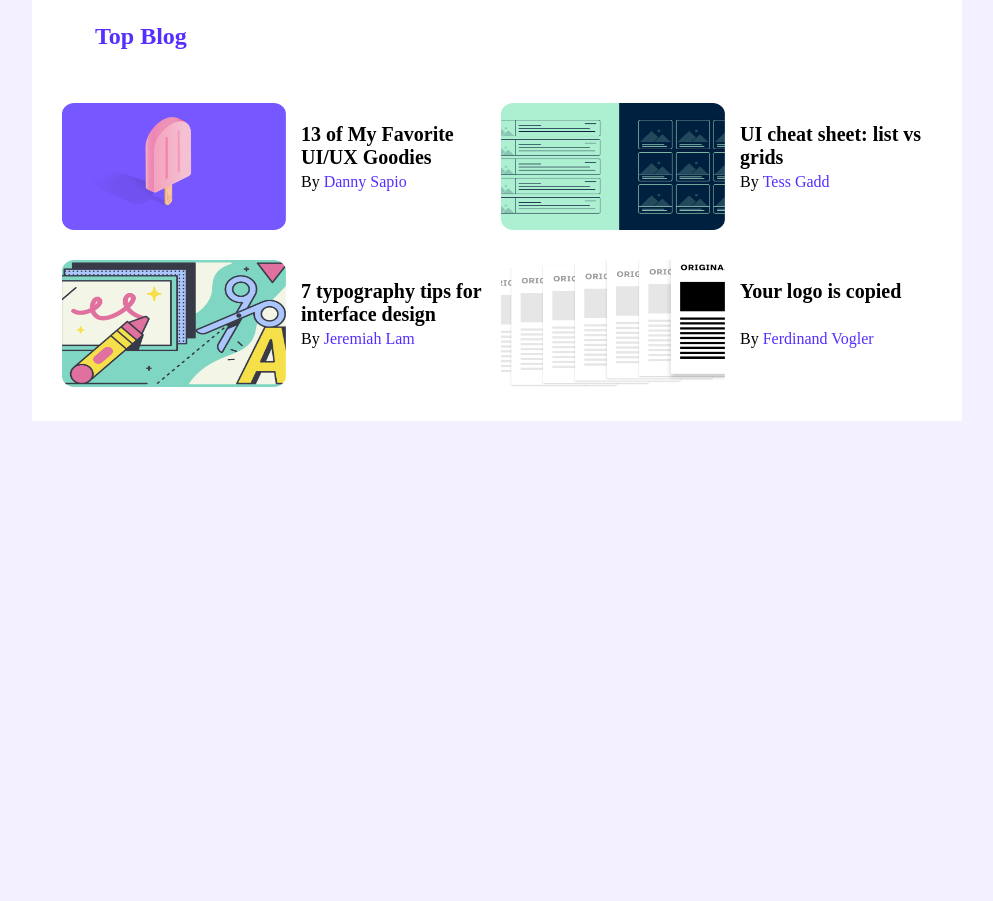
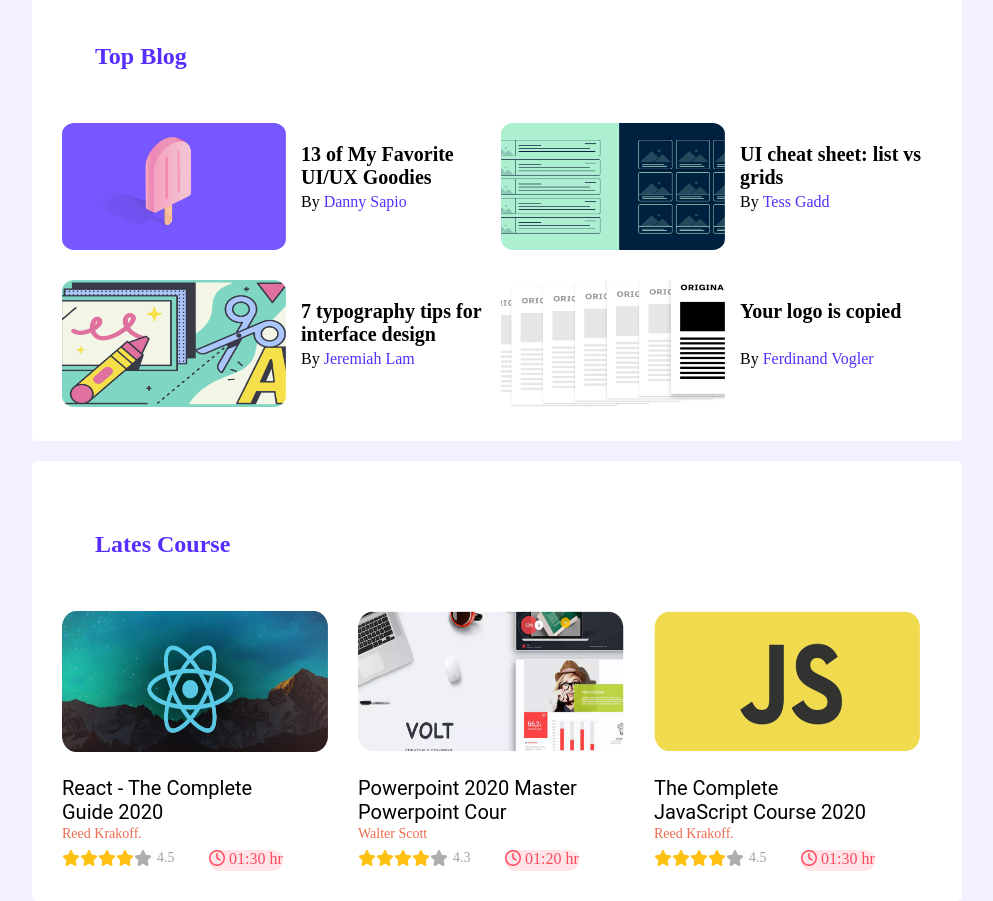
Before and after one commit to nazmuland7274442/leader-board-css3, a plain HTML site: page index.html in a window 1280 px wide. Shown: the part 373-1274 px from the top of the page, without its empty margins (151-1144 px from the left). Before the commit the page ends 1236 px from the top, so only its background shows below. Drawn offline with Linux system fonts and the light colour scheme.

Commit message:
respnsive-complite

```diff
--- a/index.html
+++ b/index.html
@@ -4,6 +4,8 @@
     <meta charset="UTF-8">
     <meta name="viewport" content="width=device-width, initial-scale=1.0">
     <title>Leader board</title>
+    <script src="https://kit.fontawesome.com/96a4ae6131.js"
+      crossorigin="anonymous"></script>
     <link rel="stylesheet" href="styles/styles.css">
 </head>
 <body>
@@ -102,6 +104,77 @@
             </div>
           </div>
         </section>
+        <!-- top player and blog end -->
+
+        <!-- Lates Course start -->
+        <section class="contanir">
+          <h2 class="section-title">
+            Lates Course
+          </h2>
+           <div class="Courses">
+             <div class="course">
+               <div class="course-banner">
+                   <img src="images/courses/course-1.png" alt="">
+                   <p class="course-banner-title">React - The Complete Guide
+                   2020</p>
+                   <div class="course-author">Reed Krakoff.</div>
+                   <div class="course-info">
+                      <i class="fa-solid fa-star field"></i>
+                      <i class="fa-solid fa-star field"></i>
+                      <i class="fa-solid fa-star field"></i>
+                      <i class="fa-solid fa-star field"></i>
+                      <i class="fa-solid fa-star empty"></i>
+                      <div class="course-rating">4.5</div>
+                      <div class="course-duration">
+                        <i class="fa-regular fa-clock"></i>
+                        01:30 hr
+                      </div>
+                   </div>
+                </div>
+              </div>
+                <div class="course">
+                  <div class="course-banner">
+                      <img src="images/courses/course-2.png" alt="">
+                      <p class="course-banner-title">Powerpoint 2020 Master
+                         Powerpoint Cour </p>
+                      <div class="course-author">Walter Scott</div>
+                      <div class="course-info">
+                         <i class="fa-solid fa-star field"></i>
+                         <i class="fa-solid fa-star field"></i>
+                         <i class="fa-solid fa-star field"></i>
+                         <i class="fa-solid fa-star field"></i>
+                         <i class="fa-solid fa-star empty"></i>
+                         <div class="course-rating">4.3</div>
+                         <div class="course-duration">
+                           <i class="fa-regular fa-clock"></i>
+                           01:20 hr
+                         </div>
+                      </div>
+                   </div>
+                   </div>
+                   <div class="course">
+                    <div class="course-banner">
+                        <img src="images/courses/course-3.png" alt="">
+                        <p class="course-banner-title">The Complete JavaScript
+                          Course 2020</p>
+                        <div class="course-author">Reed Krakoff.</div>
+                        <div class="course-info">
+                           <i class="fa-solid fa-star field"></i>
+                           <i class="fa-solid fa-star field"></i>
+                           <i class="fa-solid fa-star field"></i>
+                           <i class="fa-solid fa-star field"></i>
+                           <i class="fa-solid fa-star empty"></i>
+                           <div class="course-rating">4.5</div>
+                           <div class="course-duration">
+                             <i class="fa-regular fa-clock"></i>
+                             01:30 hr
+                           </div>
+                        </div>
+                     </div>
+                     </div>
+
+             </div>
+        </section>
     </main>
 </body>
 </html>
--- a/styles/styles.css
+++ b/styles/styles.css
@@ -6,12 +6,15 @@
 }
 main{
     display: flex;
-    justify-content: center;
+    flex-direction: column;
+    align-items: center;
 }
 .contanir{
     background-color: #ffffff;
     width: 870px;
     padding: 30px;
+    margin-top: 20px;
+    border-radius: 5px;
 }
 .section-title{
     color: #562EFF;
@@ -80,3 +83,110 @@
     color: #562EFF;
     text-decoration: none;
 }
+
+/* latest course style */
+
+.course-banner img{
+    width: 266px;
+    height: 141px;
+}
+.course-info{
+    display: flex;
+}
+.course-banner-title{
+    font-size: 20px;
+    font-family: Roboto;
+    height: 20px;
+    width: 220px;
+    padding-bottom: 10px;
+}
+
+.Courses{
+    display: grid;
+    grid-template-columns: repeat(3,1fr);
+    grid-column-gap: 30px;
+    width: 252px;
+    height: 260px;
+    border-radius: 5px;
+    box-shadow: #FFF;
+}
+.course-author{
+    width: 89px;
+    height: 17px;
+    color: #ED6B4F;
+    font-size: 14px;
+    margin-bottom: 7px;
+}
+.fa-star.field{
+    color: #FFC014;
+}
+.fa-star.empty{
+    color: #AEAEAE;
+}
+.course-rating{
+    color: #A2A2A2;
+    font-size: 14px;
+    width: 22px;
+    height: 21px;
+    margin-left: 5px;
+}
+.course-duration{
+    color: var(--ff-4-a-60, #FF4A60);
+    margin-left: 5px;
+    border-radius: 14.691px;
+    background:#FFE4E8;
+    margin-left: 30px;
+}
+
+/* use medis queary */
+
+/* media queary for top player */
+@media only screen and (max-width:576px) {
+    .contanir{
+        width: 100%;
+    }
+    .players{
+        grid-template-columns: repeat(1, 1fr);
+        padding-left: 15%;
+    }
+    .player{
+        /* flex-direction: column; */
+    }
+    .blogs{
+       display: grid;
+       grid-template-columns: repeat(1, 1fr);
+    }
+    .blog{
+       align-items: center;
+       flex-direction: column;
+    }
+    .Courses{
+        display: grid;
+        grid-template-columns: repeat(1, 1fr);
+        padding-left: 15%;
+        grid-column-gap: 30px;
+        height: 100%;
+
+    }
+    .course{
+    flex-direction: column;
+    align-items: center;
+    }
+}
+
+@media screen and (min-width:577px) and (max-width:992px) {
+    .contanir{width: 100%;}
+    .players{
+        grid-template-columns: repeat(2, 1fr);
+    }
+    .blog{
+        flex-direction: column;
+    }
+    .Courses{
+        width: auto;
+        height: auto;
+        gap: 15px;
+        grid-template-columns: repeat(2,1fr);
+    }
+
+}
```
